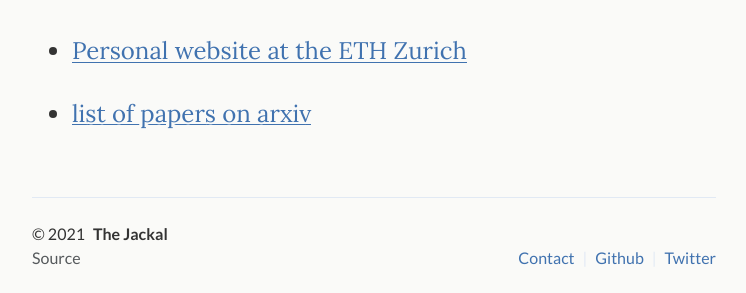
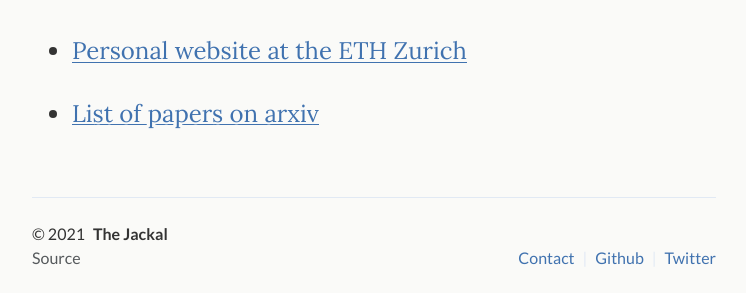
Before and after one commit to tomaszkacprzak/tomaszkacprzak.github.io, a Jekyll site: the page built from index.md, in a window 1280 px wide. Shown: the part 414-707 px from the top of the page, without its empty margins (266-1012 px from the left). Built offline with Jekyll 4.4.1, drawn with Linux system fonts in a browser that asks for light colours.

```diff
--- a/index.md
+++ b/index.md
@@ -15,7 +15,7 @@ Links:
 
    *   [Personal website at the ETH Zurich](https://ethz.ch/content/specialinterest/phys/particle-physics/ipa/en/people/person-detail.MjEyNzM5.TGlzdC8xNTE3LDU5MTA3MzQ0MA==.html)
 
-   *   [list of papers on arxiv](https://arxiv.org/find/astro-ph/1/au:+Kacprzak_T/0/1/0/all/0/1)
+   *   [List of papers on arxiv](https://arxiv.org/find/astro-ph/1/au:+Kacprzak_T/0/1/0/all/0/1)
 
 
 
```
